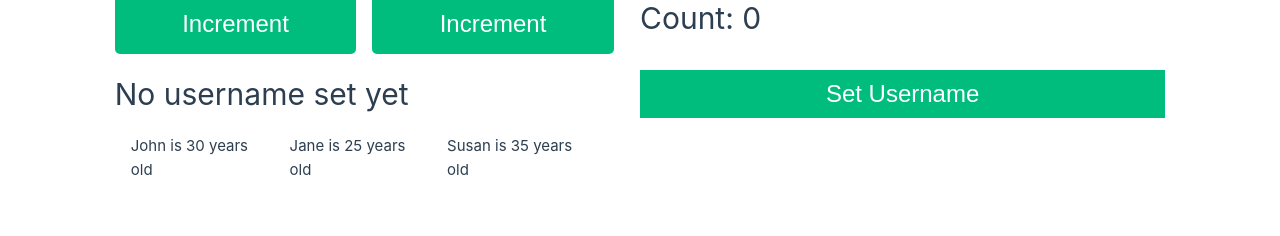
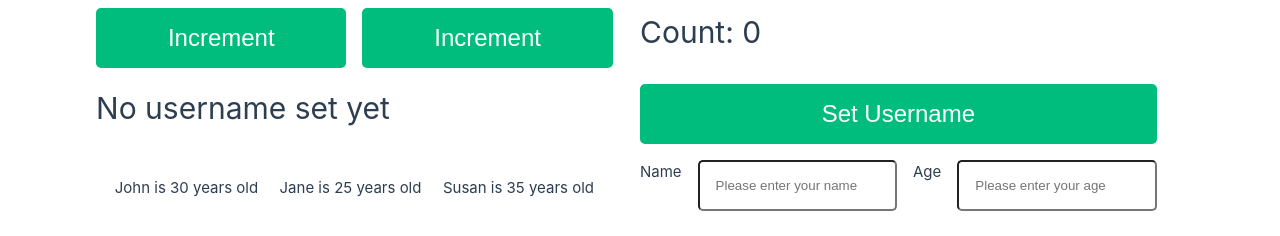
Before and after one commit to desuchan27/learning-vue, a Vue app: page / in a window 1280 px wide. Shown: the part 676-912 px from the top of the page. Before the commit the page ends 890 px from the top, so only its background shows below. Built offline with nearby package versions, Linux system fonts and the light colour scheme.

Commit message:
just some changes

```diff
--- a/src/App.vue
+++ b/src/App.vue
@@ -6,6 +6,7 @@ import MyEvent from './components/MyEvent.vue'
 import MyReactiveComponent from './components/MyReactiveComponent.vue'
 import MyRefComponent from './components/MyRefComponent.vue'
 import IterationComponent from './components/IterationComponent.vue'
+import BindingComponent from './components/BindingComponent.vue'
 // import GlobalStyle from './components/GlobalStyle.vue'
 // import LocalStyle from './components/LocalStyle.vue'
 </script>
@@ -19,6 +20,7 @@ import IterationComponent from './components/IterationComponent.vue'
   <MyReactiveComponent />
   <MyRefComponent />
   <IterationComponent />
+  <BindingComponent />
 </template>
 <style scoped>
 /* h1 {
--- /dev/null
+++ b/src/components/BindingComponent.vue
@@ -0,0 +1,39 @@
+<script setup>
+import { ref } from 'vue'
+const formData = ref({
+  name: '',
+  age: ''
+})
+
+// const submitForm = (e) => {
+//   e.preventDefault()
+//   console.log('Name:', formData.value.name)
+//   console.log('Age:', formData.value.age)
+// }
+</script>
+
+<template>
+  <form>
+    <div class="rows">
+      <label>Name</label>
+      <input
+        class="global-box"
+        type="text"
+        placeholder="Please enter your name"
+        v-model="formData.name"
+      />
+      <label>Age</label>
+      <input
+        class="global-box"
+        type="text"
+        placeholder="Please enter your age"
+        v-model="formData.age"
+      />
+    </div>
+    <!-- <button class="global-box increment-button" @:click="submitForm">Submit</button> -->
+  </form>
+  <div class="rows">
+    <p>Name: {{ formData.name }}</p>
+    <p>Age: {{ formData.age }}</p>
+  </div>
+</template>
--- a/src/components/GlobalStyle.vue
+++ b/src/components/GlobalStyle.vue
@@ -22,7 +22,7 @@
   font-size: 1.5rem;
 }
 
-.columns {
+.rows {
   display: flex;
   justify-content: space-around;
   gap: 1rem;
--- a/src/components/IterationComponent.vue
+++ b/src/components/IterationComponent.vue
@@ -9,7 +9,7 @@ const people = ref([
 </script>
 
 <template>
-  <div class="columns global-box">
+  <div class="rows global-box">
     <p v-for="(person, index) in people" :key="index">
       {{ person.name }} is {{ person.age }} years old
     </p>
--- a/src/components/MyEvent.vue
+++ b/src/components/MyEvent.vue
@@ -45,7 +45,7 @@ const submitHandler = (event) => {
 
 <template>
   <form @:submit="submitHandler">
-    <div class="columns">
+    <div class="rows">
       <input v-model="inputValue" type="text" placeholder="Enter a number" class="global-box" />
       <button @:click="increment" class="global-box increment-button">++</button>
       <button @:click="decrement" class="global-box increment-button">--</button>
--- a/src/components/MyReactiveComponent.vue
+++ b/src/components/MyReactiveComponent.vue
@@ -4,7 +4,7 @@ let initialState = reactive({ count: 0 })
 </script>
 
 <template>
-  <div class="columns">
+  <div class="rows">
     <button @click="initialState.count++" class="increment-button global-box">Increment</button>
     <button @click="initialState.count++" class="increment-button global-box">Increment</button>
   </div>
--- a/src/components/MyRefComponent.vue
+++ b/src/components/MyRefComponent.vue
@@ -5,5 +5,5 @@ let username = ref('No username set yet')
 
 <template>
   <h1>{{ username }}</h1>
-  <button @click="username = 'desuchan27'" class="increment-button">Set Username</button>
+  <button @click="username = 'desuchan27'" class="increment-button global-box">Set Username</button>
 </template>
```
